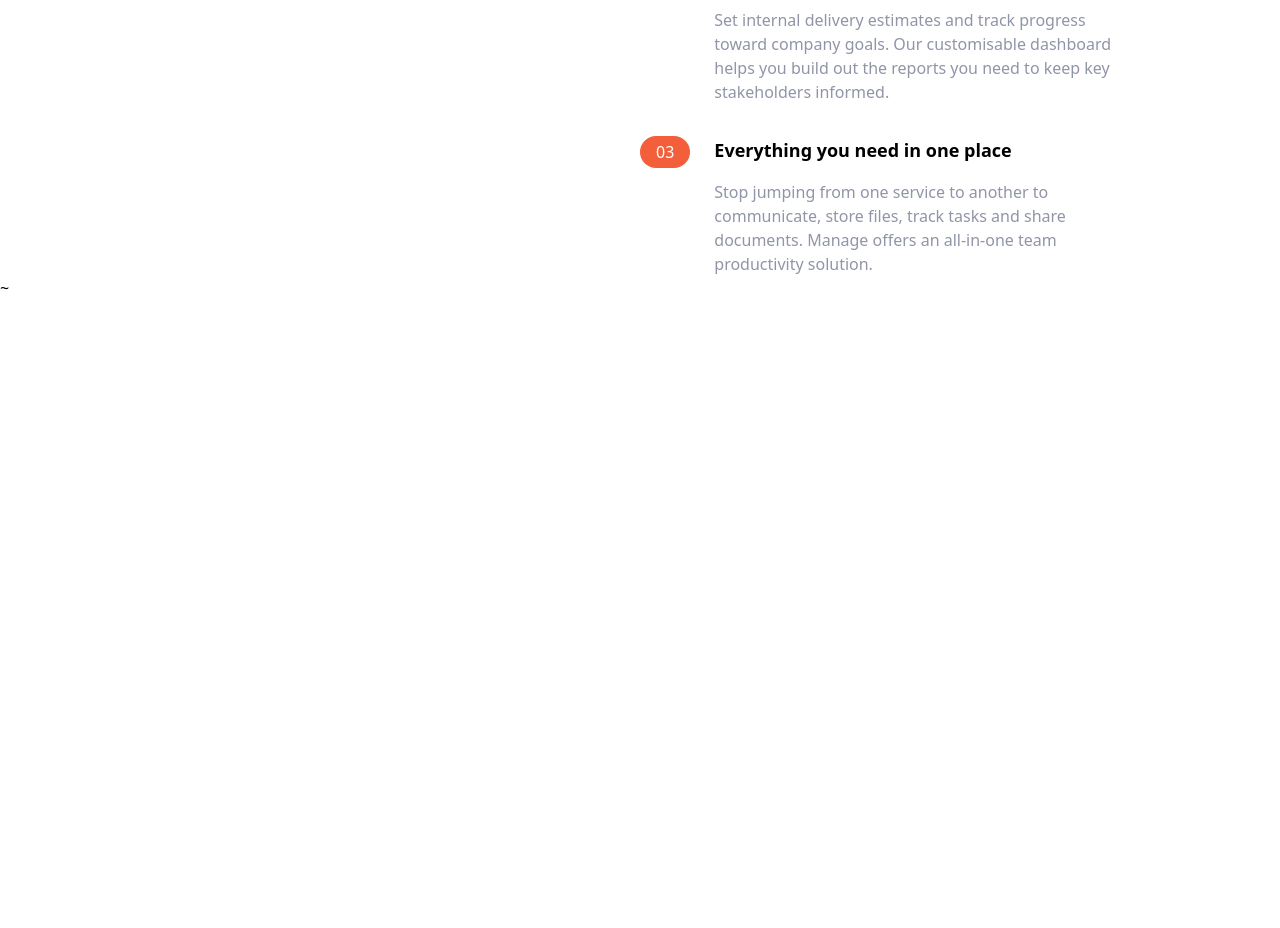
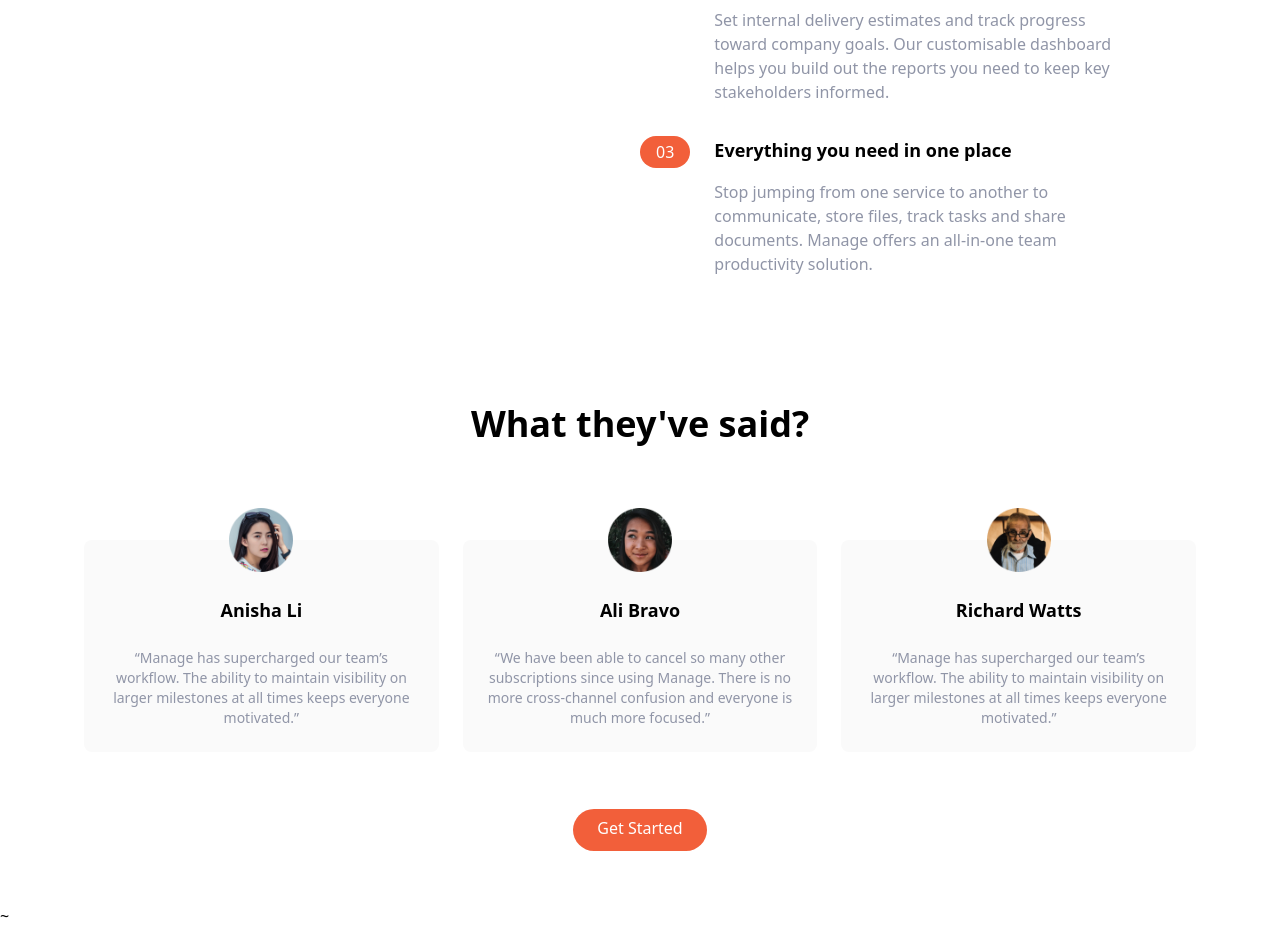
Before and after one commit to J-Rahhal/tailwind-project, a website: page index.html in a window 1280 px wide. Shown: the part 888-1816 px from the top of the page. Before the commit the page ends 1188 px from the top, so only its background shows below. Drawn offline with Linux system fonts and the light colour scheme.

Commit message:
added and styled Testimonials section

```diff
--- a/index.html
+++ b/index.html
@@ -128,7 +128,54 @@
                     </p>
                 </div>
             </div>
+        </div>
+    </div>
+   </section>
 
+   <!--Testimonials Section-->
+   <section id="testimonials">
+    <!--Container to heading and testimonial blocks-->
+    <div class="max-w-6xl px-5 mx-auto mt-32 text-center">
+        <h2 class="text-4xl font-bold text-center">
+           What they've said?
+        </h2>
+        <!--Testimonial container-->
+        <div class="flex flex-col mt-24 md:flex-row md:space-x-6">
+            <!--Testimonial 1-->
+            <div class="flex flex-col items-center p-6 space-y-6 rounded-lg bg-veryLightGray md:w-1/3">
+                <img src="images/avatar-anisha.png" alt="Anisha's picture" class="w-16 -mt-14">
+                <h5 class="text-lg font-bold">Anisha Li</h5>
+                <p class="text-sm text-darkGrayishBlue">
+                    “Manage has supercharged our team’s workflow. The ability to
+                    maintain visibility on larger milestones at all times keeps
+                    everyone motivated.”
+                </p>
+            </div>
+              <!--Testimonial 2-->
+              <div class="hidden flex-col items-center p-6 space-y-6 rounded-lg bg-veryLightGray md:w-1/3 md:flex">
+                <img src="images/avatar-ali.png" alt="Anisha's picture" class="w-16 -mt-14">
+                <h5 class="text-lg font-bold">Ali Bravo</h5>
+                <p class="text-sm text-darkGrayishBlue">
+                    “We have been able to cancel so many other subscriptions since
+                    using Manage. There is no more cross-channel confusion and
+                    everyone is much more focused.”
+                </p>
+            </div>
+              <!--Testimonial 3-->
+              <div class="hidden flex-col items-center p-6 space-y-6 rounded-lg bg-veryLightGray md:w-1/3 md:flex">
+                <img src="images/avatar-richard.png" alt="Anisha's picture" class="w-16 -mt-14">
+                <h5 class="text-lg font-bold">Richard Watts</h5>
+                <p class="text-sm text-darkGrayishBlue">
+                    “Manage has supercharged our team’s workflow. The ability to
+                    maintain visibility on larger milestones at all times keeps
+                    everyone motivated.”
+                </p>
+            </div>
+        </div>
+        <!--Button-->
+        <div class="my-16">
+            <a  href="#" class="p-3 px-6 pt-2 text-white bg-brightRed rounded-full baseline hover:bg-brightRedLight"
+        >Get Started</a>
         </div>
     </div>
    </section>
```
Also changed, not shown: css/main.css.
